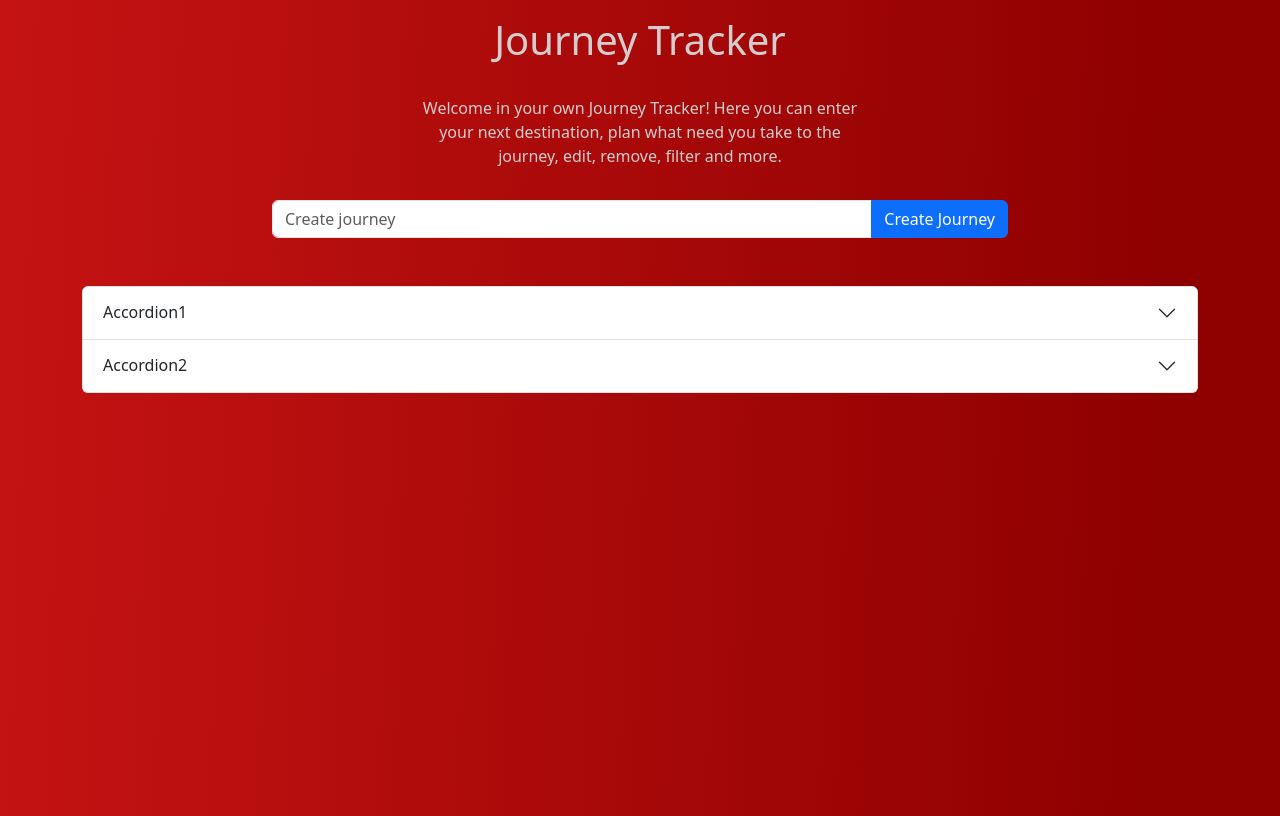
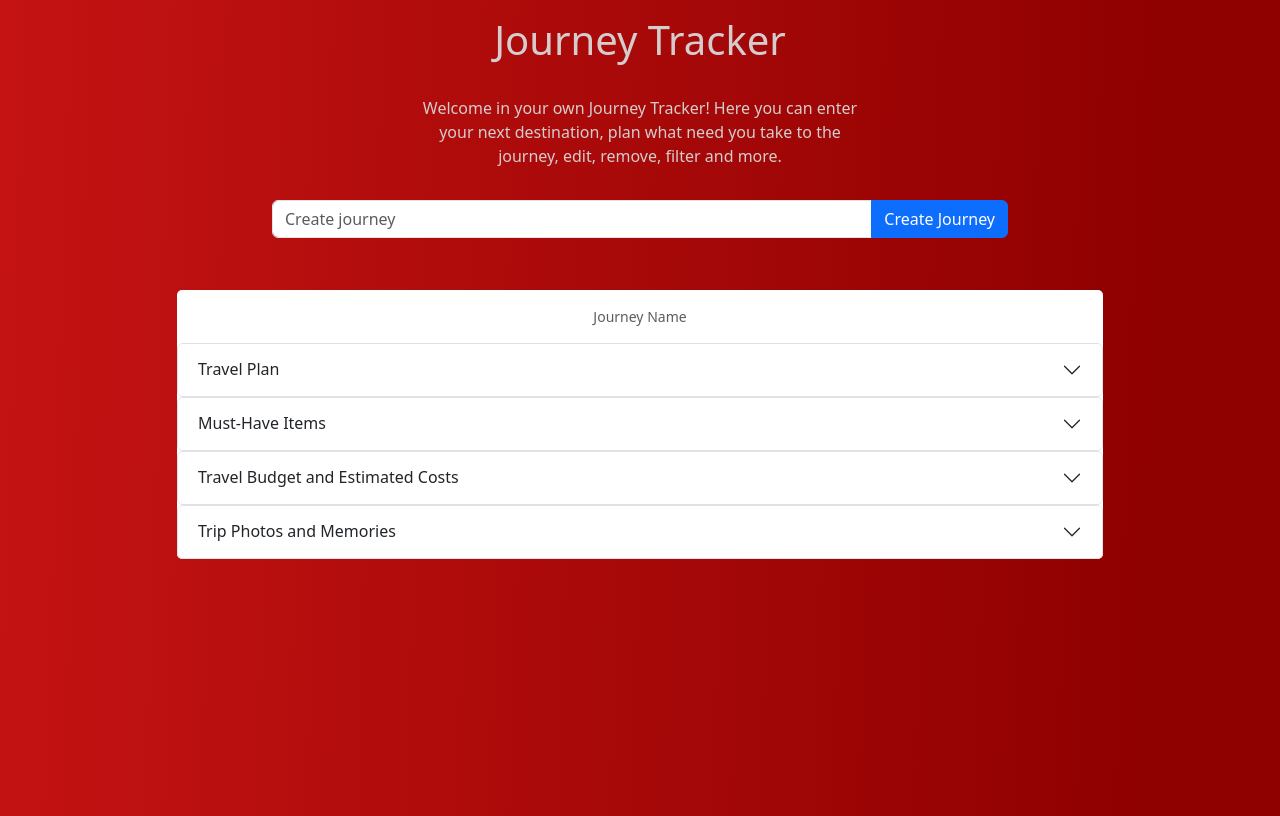
Before and after one commit to bartusrm7/JourneyTracker, a React (Vite) app: page / in a window 1280 px wide. Built offline with nearby package versions, Linux system fonts and the light colour scheme.

Commit message:
created accordions and potential plan how it will looking

```diff
--- a/src/components/features/CreateJourney.tsx
+++ b/src/components/features/CreateJourney.tsx
@@ -4,7 +4,7 @@ const CreateJourney: React.FC = () => {
 	return (
 		<Container className='create-journey'>
 			<Row>
-				<Col   md={10} lg={8} xxl={6} className='create-journey__create-container d-flex justify-content-center'>
+				<Col md={10} lg={8} xxl={6} className='create-journey__create-container m-auto d-flex justify-content-center'>
 					<InputGroup>
 						<Form.Control className='create-journey__input-creator' placeholder='Create journey' />
 						<Button>Create Journey</Button>
--- a/src/components/features/DestinationContainer.tsx
+++ b/src/components/features/DestinationContainer.tsx
@@ -1,29 +1,59 @@
-import { Container, Accordion } from "react-bootstrap";
+import { Container, Row, Col, Form, Accordion, InputGroup, Button } from "react-bootstrap";
 
 const DestinationContainer: React.FC = () => {
 	return (
 		<Container className='destination-container pt-5'>
+			<Row>
+				<Col xl={10} className='m-auto'>
+					<Form className='destination-container__main-container'>
+						<Form.Text className='p-3 d-flex justify-content-center'>Journey Name</Form.Text>
 						<Accordion>
 							<Accordion.Item eventKey='0'>
-					<Accordion.Header>Accordion1</Accordion.Header>
+								<Accordion.Header>Travel Plan</Accordion.Header>
 								<Accordion.Body>
-						<div>
-							Lorem ipsum dolor sit amet consectetur adipisicing elit. Eum sint ducimus nesciunt consectetur explicabo
-							adipisci dignissimos impedit. Consequatur, quis quibusdam.
-						</div>
-					</Accordion.Body>
-				</Accordion.Item>
-
-				<Accordion.Item eventKey='1'>
-					<Accordion.Header>Accordion2</Accordion.Header>
-					<Accordion.Body>
-						<div>
-							Lorem ipsum dolor sit amet consectetur adipisicing elit. Eum sint ducimus nesciunt consectetur explicabo
-							adipisci dignissimos impedit. Consequatur, quis quibusdam.
-						</div>
+									<InputGroup>
+										<Form.Control></Form.Control>
+										<Button>Add</Button>
+									</InputGroup>
 								</Accordion.Body>
 							</Accordion.Item>
 						</Accordion>
+						<Accordion>
+							<Accordion.Item eventKey='1'>
+								<Accordion.Header>Must-Have Items</Accordion.Header>
+								<Accordion.Body>
+									<InputGroup>
+										<Form.Control></Form.Control>
+										<Button>Add</Button>
+									</InputGroup>
+								</Accordion.Body>
+							</Accordion.Item>
+						</Accordion>
+						<Accordion>
+							<Accordion.Item eventKey='2'>
+								<Accordion.Header>Travel Budget and Estimated Costs</Accordion.Header>
+								<Accordion.Body>
+									<InputGroup>
+										<Form.Control></Form.Control>
+										<Button>Add</Button>
+									</InputGroup>
+								</Accordion.Body>
+							</Accordion.Item>
+						</Accordion>
+						<Accordion>
+							<Accordion.Item eventKey='3'>
+								<Accordion.Header>Trip Photos and Memories</Accordion.Header>
+								<Accordion.Body>
+									<InputGroup>
+										<Form.Control></Form.Control>
+										<Button>Add</Button>
+									</InputGroup>
+								</Accordion.Body>
+							</Accordion.Item>
+						</Accordion>
+					</Form>
+				</Col>
+			</Row>
 		</Container>
 	);
 };
--- a/src/sass/features-styles/create-journey.scss
+++ b/src/sass/features-styles/create-journey.scss
@@ -1,7 +1,3 @@
 .create-journey {
-	&__create-container {
-		margin: auto;
-	}
-	&__input-creator {
-	}
+
 }
--- a/src/sass/features-styles/destination-container.scss
+++ b/src/sass/features-styles/destination-container.scss
@@ -1,5 +1,7 @@
 .destination-container {
+	margin: auto;
 	&__main-container {
-		margin: auto;
+		background: #fff;
+		border-radius: 5px;
 	}
 }
```
Lines whose indentation alone changed are shown as unchanged.
